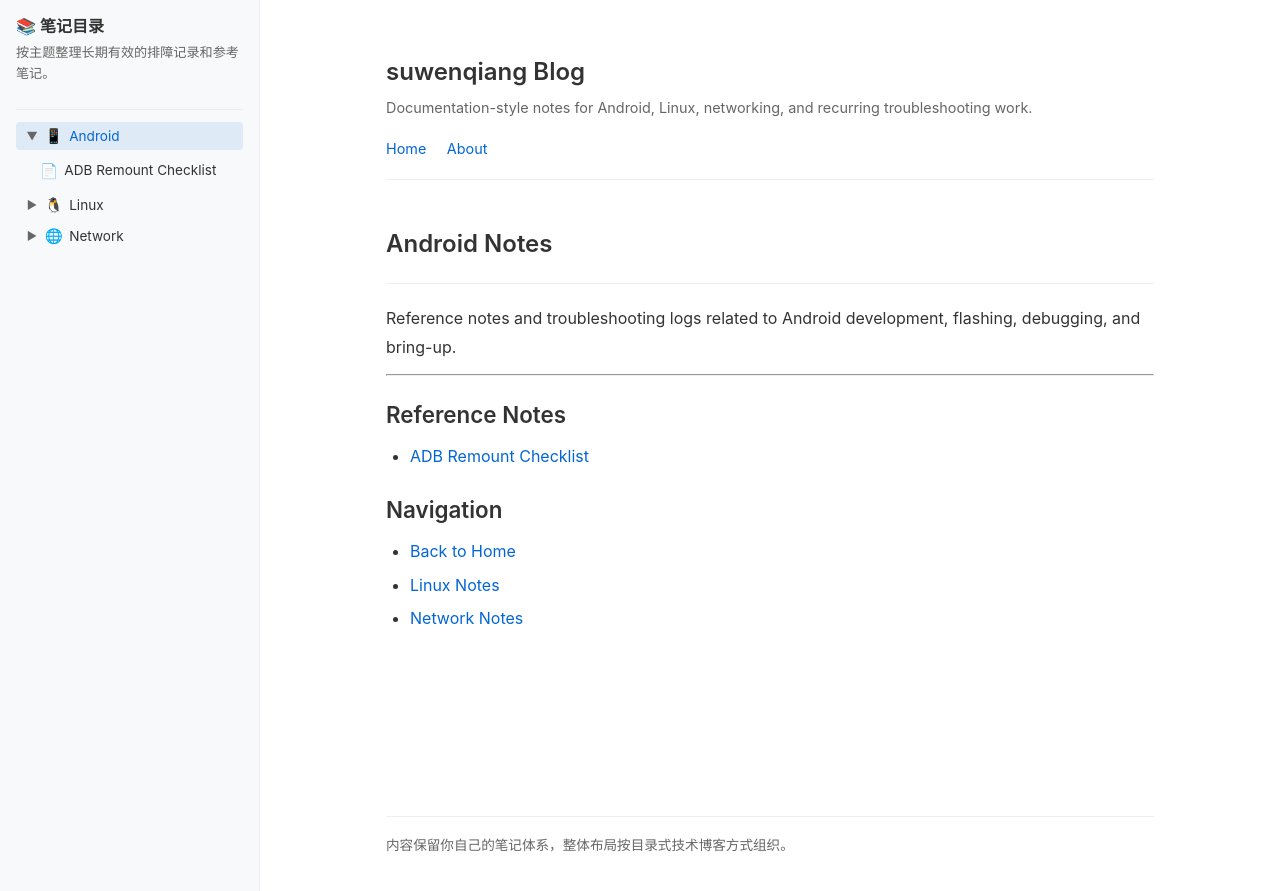
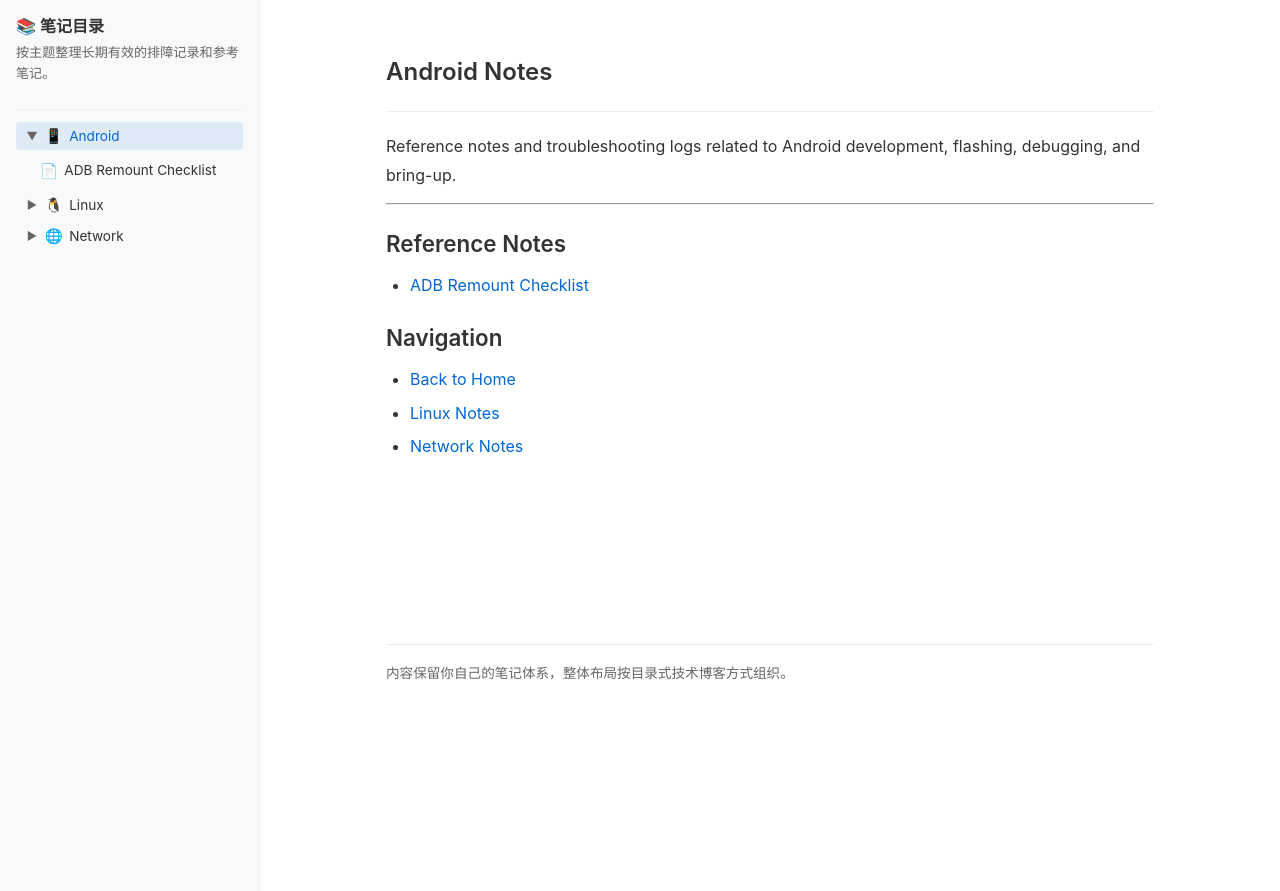
Before and after one commit to suwenqiang/suwenqiang.github.io, a Jekyll site: the page built from android/index.md, in a window 1280 px wide. Shown: the top 891 px of the page. Built offline with Jekyll 4.4.1, drawn with Linux system fonts in a browser that asks for light colours.

Commit message:
Show site header only on home page

```diff
--- a/_layouts/default.html
+++ b/_layouts/default.html
@@ -539,6 +539,7 @@
 
     <div class="content-wrapper">
       <div class="content-inner">
+        {% if current_url == '/' %}
         <header>
           <h1><a href="{{ '/' | relative_url }}">{{ site.title }}</a></h1>
           <p>{{ site.description }}</p>
@@ -547,6 +548,7 @@
             <a href="{{ '/about/' | relative_url }}">About</a>
           </nav>
         </header>
+        {% endif %}
 
         <main>
           {{ content }}
```
